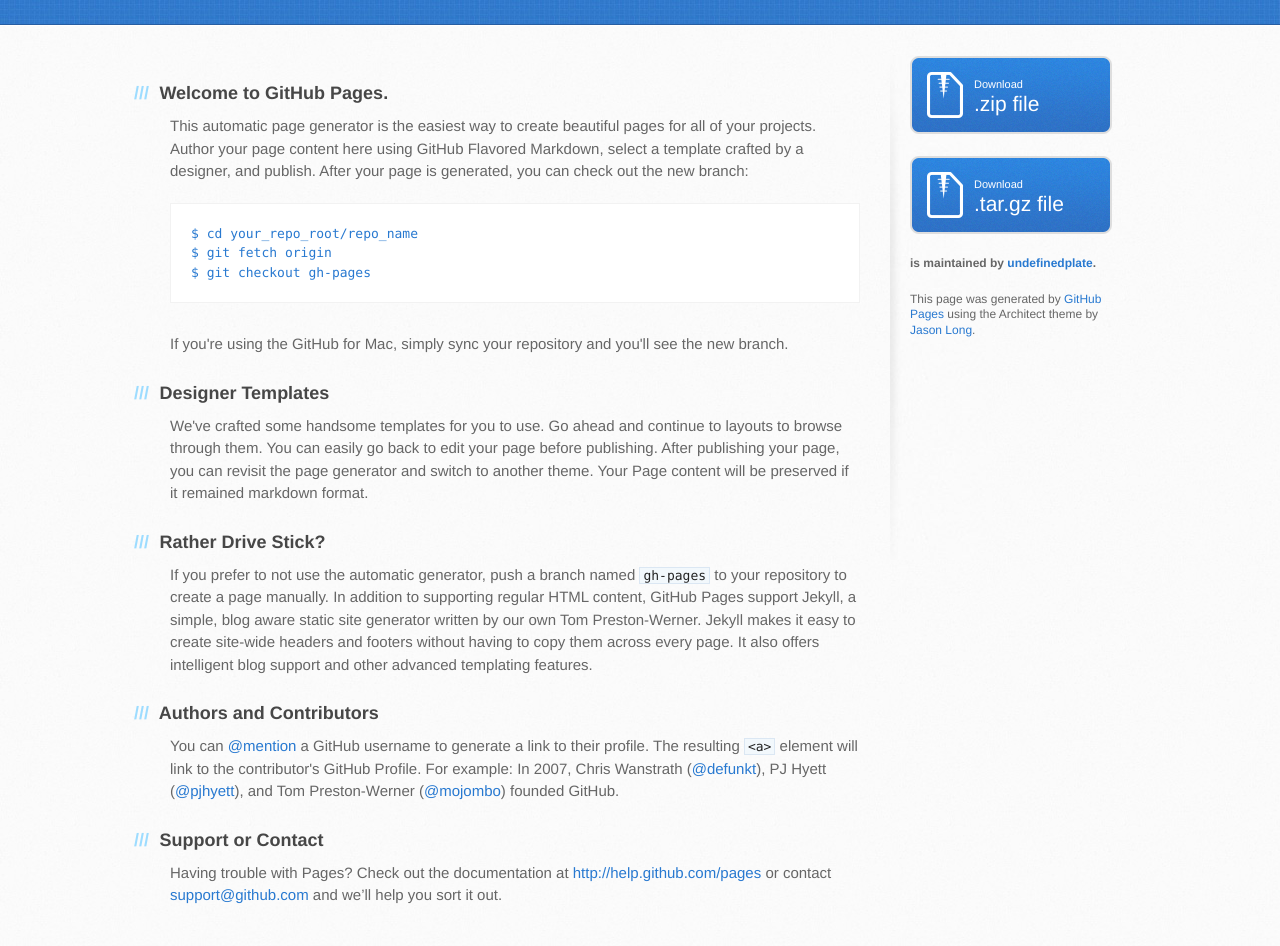
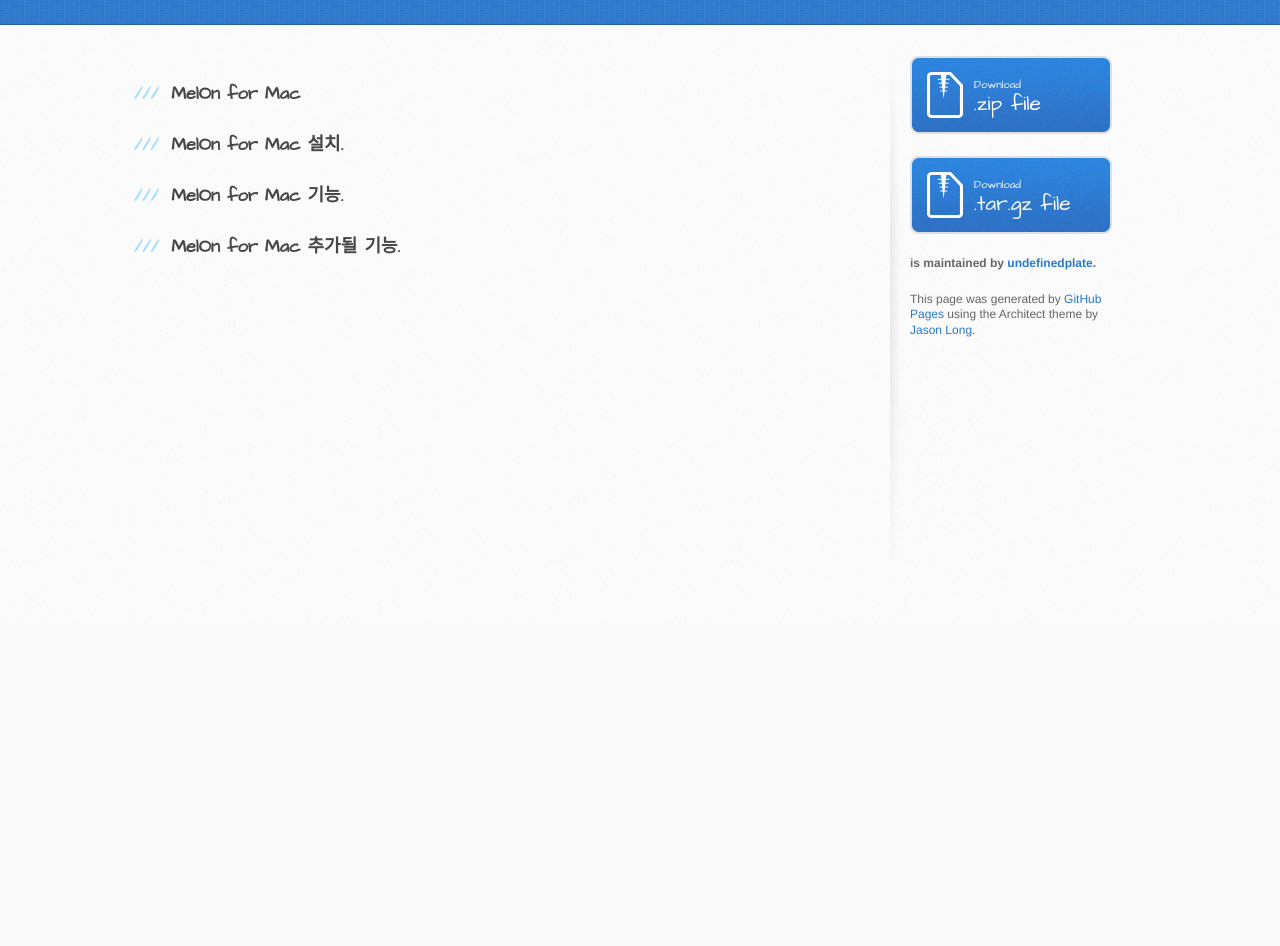
Before and after one commit to j1n-park/MelOn, a plain HTML site: page index.html in a window 1280 px wide. Shown: the part 176-1122 px from the top of the page. After the commit the page ends 800 px from the top, so only its background shows below. Drawn offline with Linux system fonts and the light colour scheme.

```diff
--- a/index.html
+++ b/index.html
@@ -4,6 +4,7 @@
     <meta charset='utf-8'>
     <meta http-equiv="X-UA-Compatible" content="chrome=1">
     <meta name="viewport" content="width=device-width, initial-scale=1, maximum-scale=1">
+    <link href='https://fonts.googleapis.com/css?family=Architects+Daughter' rel='stylesheet' type='text/css'>
     <link rel="stylesheet" type="text/css" href="stylesheets/stylesheet.css" media="screen" />
     <link rel="stylesheet" type="text/css" href="stylesheets/pygment_trac.css" media="screen" />
     <link rel="stylesheet" type="text/css" href="stylesheets/print.css" media="print" />
@@ -12,13 +13,13 @@
     <script src="//html5shiv.googlecode.com/svn/trunk/html5.js"></script>
     <![endif]-->
 
-    <title>Melon by undefinedplate</title>
+    <title>MelOn for Mac by undefinedplate</title>
   </head>
 
   <body>
     <header>
       <div class="inner">
-        <h1>Melon</h1>
+        <h1>MelOn for Mac</h1>
         <h2>MelOn for Mac</h2>
         <a href="https://github.com/undefinedplate/MelOn" class="button"><small>View project on</small>GitHub</a>
       </div>
@@ -28,36 +29,16 @@
       <div class="inner clearfix">
         <section id="main-content">
           <h3>
-<a name="welcome-to-github-pages" class="anchor" href="#welcome-to-github-pages"><span class="octicon octicon-link"></span></a>Welcome to GitHub Pages.</h3>
-
-<p>This automatic page generator is the easiest way to create beautiful pages for all of your projects. Author your page content here using GitHub Flavored Markdown, select a template crafted by a designer, and publish. After your page is generated, you can check out the new branch:</p>
-
-<pre><code>$ cd your_repo_root/repo_name
-$ git fetch origin
-$ git checkout gh-pages
-</code></pre>
-
-<p>If you're using the GitHub for Mac, simply sync your repository and you'll see the new branch.</p>
+<a name="melon-for-mac" class="anchor" href="#melon-for-mac"><span class="octicon octicon-link"></span></a>MelOn for Mac</h3>
 
 <h3>
-<a name="designer-templates" class="anchor" href="#designer-templates"><span class="octicon octicon-link"></span></a>Designer Templates</h3>
-
-<p>We've crafted some handsome templates for you to use. Go ahead and continue to layouts to browse through them. You can easily go back to edit your page before publishing. After publishing your page, you can revisit the page generator and switch to another theme. Your Page content will be preserved if it remained markdown format.</p>
+<a name="melon-for-mac-%EC%84%A4%EC%B9%98" class="anchor" href="#melon-for-mac-%EC%84%A4%EC%B9%98"><span class="octicon octicon-link"></span></a>MelOn for Mac 설치.</h3>
 
 <h3>
-<a name="rather-drive-stick" class="anchor" href="#rather-drive-stick"><span class="octicon octicon-link"></span></a>Rather Drive Stick?</h3>
-
-<p>If you prefer to not use the automatic generator, push a branch named <code>gh-pages</code> to your repository to create a page manually. In addition to supporting regular HTML content, GitHub Pages support Jekyll, a simple, blog aware static site generator written by our own Tom Preston-Werner. Jekyll makes it easy to create site-wide headers and footers without having to copy them across every page. It also offers intelligent blog support and other advanced templating features.</p>
+<a name="melon-for-mac-%EA%B8%B0%EB%8A%A5" class="anchor" href="#melon-for-mac-%EA%B8%B0%EB%8A%A5"><span class="octicon octicon-link"></span></a>MelOn for Mac 기능.</h3>
 
 <h3>
-<a name="authors-and-contributors" class="anchor" href="#authors-and-contributors"><span class="octicon octicon-link"></span></a>Authors and Contributors</h3>
-
-<p>You can <a href="https://github.com/blog/821" class="user-mention">@mention</a> a GitHub username to generate a link to their profile. The resulting <code>&lt;a&gt;</code> element will link to the contributor's GitHub Profile. For example: In 2007, Chris Wanstrath (<a href="https://github.com/defunkt" class="user-mention">@defunkt</a>), PJ Hyett (<a href="https://github.com/pjhyett" class="user-mention">@pjhyett</a>), and Tom Preston-Werner (<a href="https://github.com/mojombo" class="user-mention">@mojombo</a>) founded GitHub.</p>
-
-<h3>
-<a name="support-or-contact" class="anchor" href="#support-or-contact"><span class="octicon octicon-link"></span></a>Support or Contact</h3>
-
-<p>Having trouble with Pages? Check out the documentation at <a href="http://help.github.com/pages">http://help.github.com/pages</a> or contact <a href="mailto:support@github.com">support@github.com</a> and we’ll help you sort it out.</p>
+<a name="melon-for-mac-%EC%B6%94%EA%B0%80%EB%90%A0-%EA%B8%B0%EB%8A%A5" class="anchor" href="#melon-for-mac-%EC%B6%94%EA%B0%80%EB%90%A0-%EA%B8%B0%EB%8A%A5"><span class="octicon octicon-link"></span></a>MelOn for Mac 추가될 기능.</h3>
         </section>
 
         <aside id="sidebar">
```
Also changed, not shown: params.json (+1 -1 lines).
